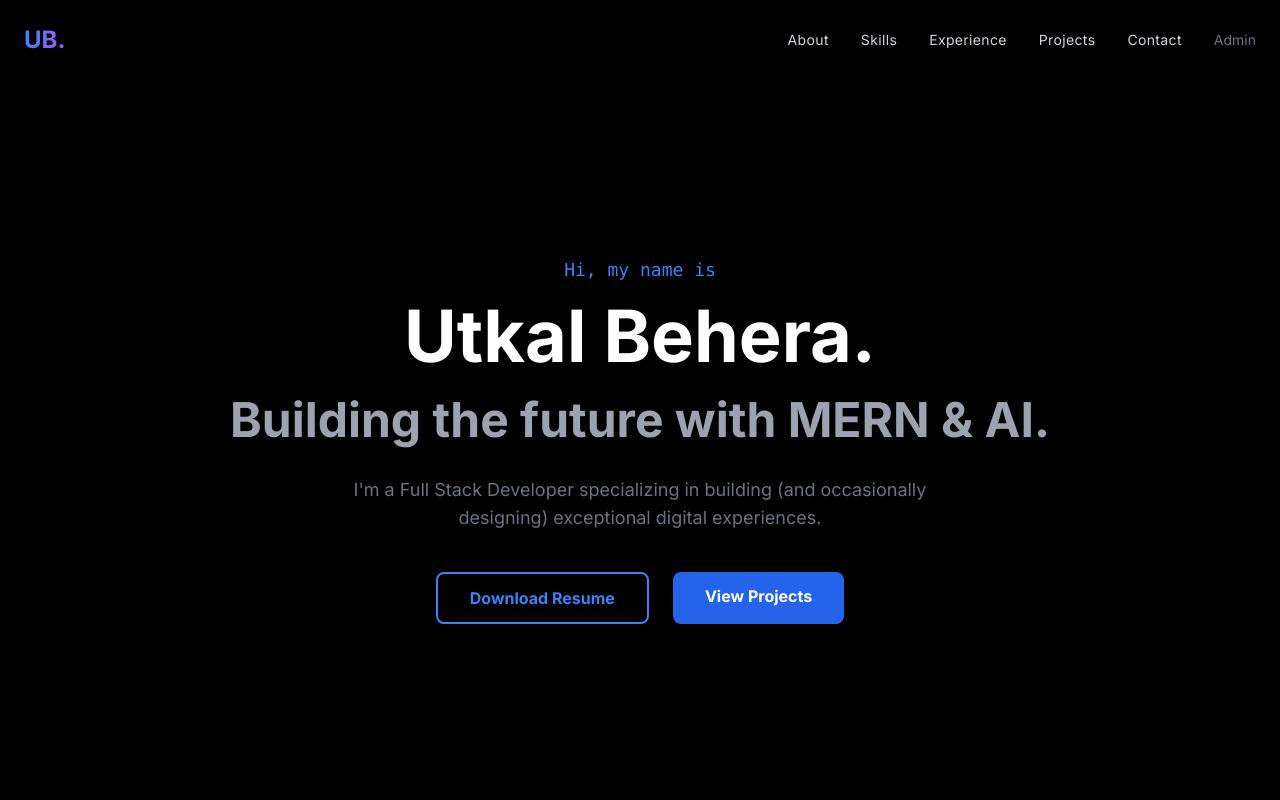
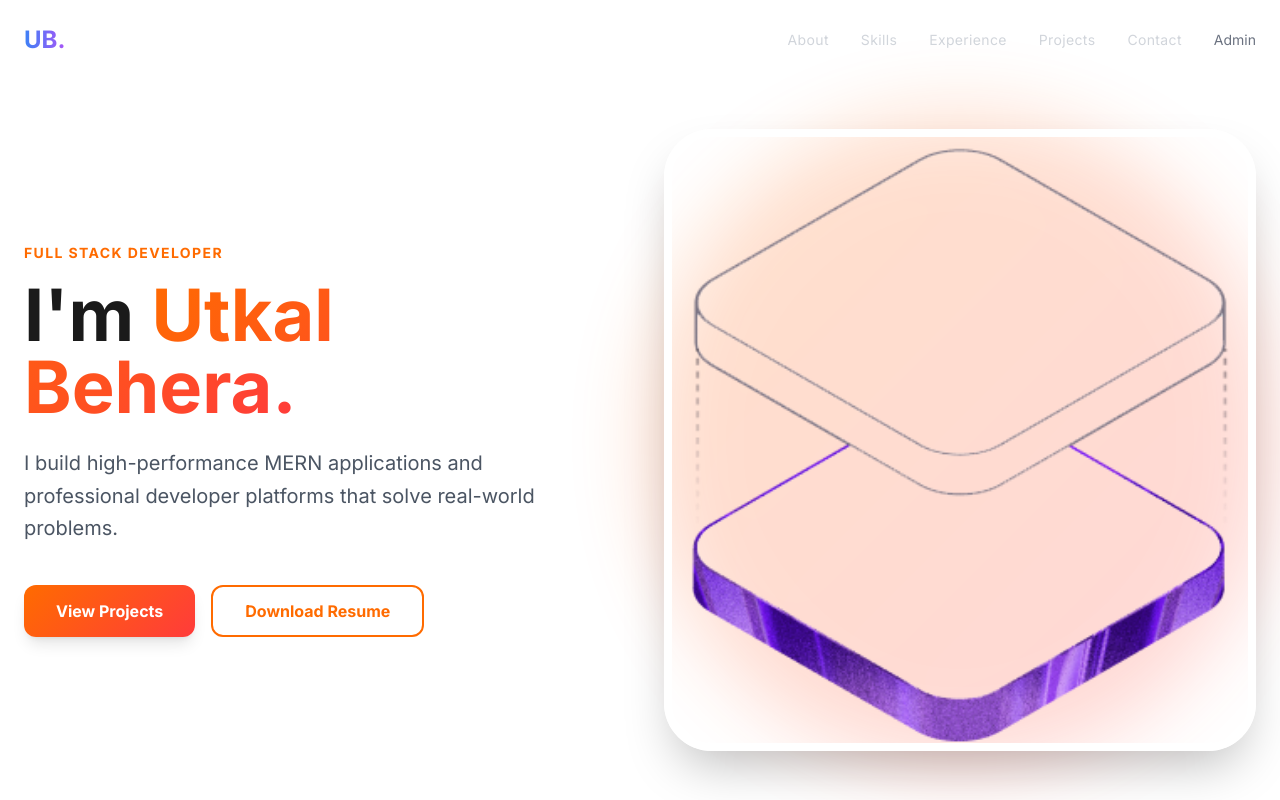
Before and after one commit to Utkal9/My-Portfolio, a React (Vite) app in the folder frontend/: page / in a window 1280 px wide. Shown: the top 800 px of the page. Built offline with nearby package versions, Linux system fonts and the light colour scheme; no server answers.

Commit message:
Feat: Complete Hero theme overhaul and Gallery management system

```diff
--- a/frontend/src/components/Hero.jsx
+++ b/frontend/src/components/Hero.jsx
@@ -1,53 +1,55 @@
-import React, { useState, useEffect } from "react";
-import API from "../services/api";
+import React from "react";
+import { motion } from "framer-motion";
 
 const Hero = () => {
-    const [resumeUrl, setResumeUrl] = useState("#");
+    return (
+        <section className="min-h-screen flex items-center bg-white pt-20">
+            <div className="max-w-7xl mx-auto px-6 grid md:grid-cols-2 gap-12 items-center">
+                {/* Left Side: Text */}
+                <motion.div
+                    initial={{ opacity: 0, x: -50 }}
+                    animate={{ opacity: 1, x: 0 }}
+                    transition={{ duration: 0.8 }}
+                >
+                    <p className="text-primary font-bold tracking-widest uppercase text-sm mb-4">
+                        Full Stack Developer
+                    </p>
+                    <h1 className="text-6xl md:text-7xl font-extrabold text-dark mb-6 leading-tight">
+                        I'm{" "}
+                        <span className="text-transparent bg-clip-text bg-orange-gradient">
+                            Utkal Behera.
+                        </span>
+                    </h1>
+                    <p className="text-gray-600 text-xl mb-10 max-w-lg leading-relaxed">
+                        I build high-performance MERN applications and
+                        professional developer platforms that solve real-world
+                        problems.
+                    </p>
 
-    useEffect(() => {
-        const getResume = async () => {
-            try {
-                const { data } = await API.get("/resume");
-                if (data) setResumeUrl(data.resumeUrl);
-            } catch (err) {
-                console.error("Resume fetch failed");
-            }
-        };
-        getResume();
-    }, []);
+                    <div className="flex flex-wrap gap-4">
+                        <button className="btn-primary">View Projects</button>
+                        <button className="px-8 py-3 rounded-xl border-2 border-primary text-primary font-bold hover:bg-primary/5 transition-all">
+                            Download Resume
+                        </button>
+                    </div>
+                </motion.div>
 
-    return (
-        <section className="min-h-screen flex items-center justify-center bg-black px-4 pt-20">
-            <div className="text-center">
-                <h2 className="text-blue-500 font-mono mb-4 text-lg">
-                    Hi, my name is
-                </h2>
-                <h1 className="text-5xl md:text-7xl font-bold text-white mb-6">
-                    Utkal Behera.
-                </h1>
-                <h3 className="text-3xl md:text-5xl font-bold text-gray-400 mb-8">
-                    Building the future with MERN & AI.
-                </h3>
-                <p className="max-w-xl mx-auto text-gray-500 mb-10 text-lg">
-                    I'm a Full Stack Developer specializing in building (and
-                    occasionally designing) exceptional digital experiences.
-                </p>
-                <div className="flex justify-center gap-6">
-                    <a
-                        href={resumeUrl}
-                        target="_blank"
-                        rel="noreferrer"
-                        className="px-8 py-3 bg-transparent border-2 border-blue-500 text-blue-500 font-bold rounded-lg hover:bg-blue-500 hover:text-white transition"
-                    >
-                        Download Resume
-                    </a>
-                    <a
-                        href="#projects"
-                        className="px-8 py-3 bg-blue-600 text-white font-bold rounded-lg hover:bg-blue-700 transition"
-                    >
-                        View Projects
-                    </a>
-                </div>
+                {/* Right Side: Photo */}
+                <motion.div
+                    initial={{ opacity: 0, scale: 0.8 }}
+                    animate={{ opacity: 1, scale: 1 }}
+                    transition={{ duration: 0.8 }}
+                    className="relative"
+                >
+                    <div className="absolute -inset-4 bg-orange-gradient opacity-20 blur-2xl rounded-full"></div>
+                    <div className="relative rounded-[3rem] overflow-hidden border-[8px] border-white shadow-2xl">
+                        <img
+                            src="/src/assets/hero.png"
+                            alt="Utkal Behera"
+                            className="w-full h-auto object-cover"
+                        />
+                    </div>
+                </motion.div>
             </div>
         </section>
     );
--- /dev/null
+++ b/frontend/src/components/admin/GalleryManager.jsx
@@ -0,0 +1,84 @@
+import React, { useState, useEffect } from "react";
+import useGalleryStore from "../../store/useGalleryStore";
+import axios from "axios";
+
+const GalleryManager = () => {
+    const { images, fetchGallery, addImage, removeImage } = useGalleryStore();
+    const [uploading, setUploading] = useState(false);
+
+    useEffect(() => {
+        fetchGallery();
+    }, []);
+
+    const handleFileUpload = async (e) => {
+        const file = e.target.files[0];
+        const formData = new FormData();
+        formData.append("file", file);
+        formData.append("upload_preset", "your_cloudinary_preset"); // Replace with yours
+
+        setUploading(true);
+        try {
+            const res = await axios.post(
+                "https://api.cloudinary.com/v1_1/your_cloud_name/image/upload",
+                formData,
+            );
+            await addImage({
+                imageUrl: res.data.secure_url,
+                cloudinaryPublicId: res.data.public_id,
+                title: file.name,
+            });
+        } catch (err) {
+            console.error("Upload failed", err);
+        } finally {
+            setUploading(false);
+        }
+    };
+
+    return (
+        <div className="bg-white p-8 rounded-3xl border border-gray-100 shadow-sm mt-8">
+            <h2 className="text-2xl font-bold text-dark mb-6">
+                Manage Gallery
+            </h2>
+
+            <div className="mb-8">
+                <label className="block text-sm font-medium text-gray-700 mb-2">
+                    Upload New Photo
+                </label>
+                <input
+                    type="file"
+                    onChange={handleFileUpload}
+                    disabled={uploading}
+                    className="block w-full text-sm text-gray-500 file:mr-4 file:py-2 file:px-4 file:rounded-full file:border-0 file:text-sm file:font-semibold file:bg-primary file:text-white hover:file:bg-secondary transition-all"
+                />
+                {uploading && (
+                    <p className="mt-2 text-primary animate-pulse">
+                        Uploading to Cloudinary...
+                    </p>
+                )}
+            </div>
+
+            <div className="grid grid-cols-2 md:grid-cols-4 gap-4">
+                {images.map((img) => (
+                    <div
+                        key={img._id}
+                        className="relative group rounded-xl overflow-hidden aspect-square"
+                    >
+                        <img
+                            src={img.imageUrl}
+                            alt={img.title}
+                            className="w-full h-full object-cover"
+                        />
+                        <button
+                            onClick={() => removeImage(img._id)}
+                            className="absolute inset-0 bg-red-600/80 text-white opacity-0 group-hover:opacity-100 flex items-center justify-center font-bold transition-opacity"
+                        >
+                            Delete
+                        </button>
+                    </div>
+                ))}
+            </div>
+        </div>
+    );
+};
+
+export default GalleryManager;
--- a/frontend/src/services/api.js
+++ b/frontend/src/services/api.js
@@ -35,4 +35,9 @@ export const login = (formData) => API.post("/auth/login", formData);
 // Contact
 export const sendMessage = (messageData) => API.post("/contact", messageData);
 
+// Gallery API
+export const fetchGallery = () => API.get("/gallery");
+export const uploadToGallery = (imageData) => API.post("/gallery", imageData);
+export const deleteGalleryImage = (id) => API.delete(`/gallery/${id}`);
+
 export default API;
--- /dev/null
+++ b/frontend/src/store/useGalleryStore.js
@@ -0,0 +1,32 @@
+import { create } from "zustand";
+import * as api from "../services/api";
+
+const useGalleryStore = create((set) => ({
+    images: [],
+    loading: false,
+
+    fetchGallery: async () => {
+        set({ loading: true });
+        try {
+            const { data } = await api.fetchGallery();
+            set({ images: data, loading: false });
+        } catch (error) {
+            console.error("Error fetching gallery", error);
+            set({ loading: false });
+        }
+    },
+
+    addImage: async (imageData) => {
+        const { data } = await api.uploadToGallery(imageData);
+        set((state) => ({ images: [data, ...state.images] }));
+    },
+
+    removeImage: async (id) => {
+        await api.deleteGalleryImage(id);
+        set((state) => ({
+            images: state.images.filter((img) => img._id !== id),
+        }));
+    },
+}));
+
+export default useGalleryStore;
```
Also changed, not shown: 1 other file (tests, documents, lock files or other folders).
